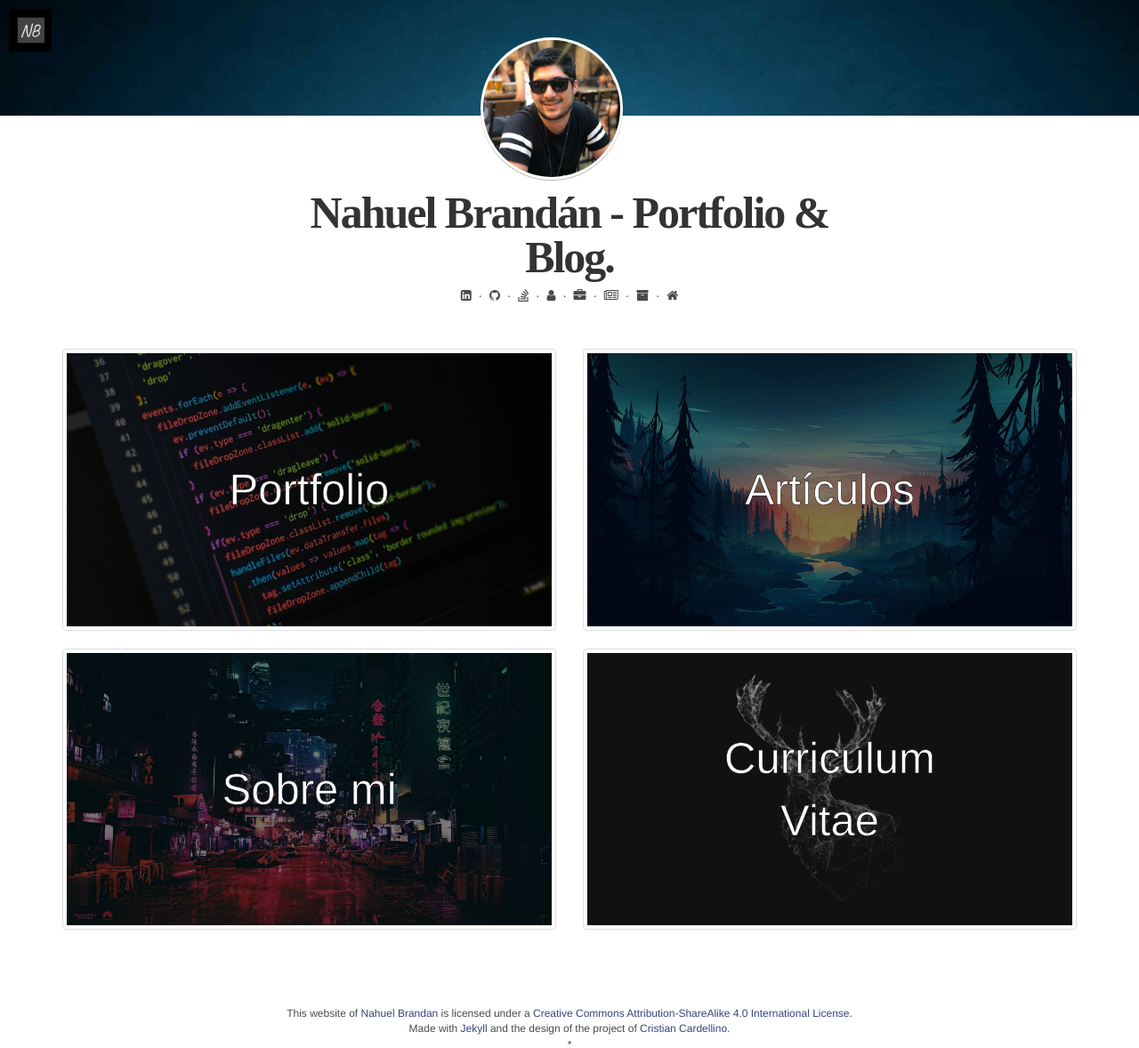
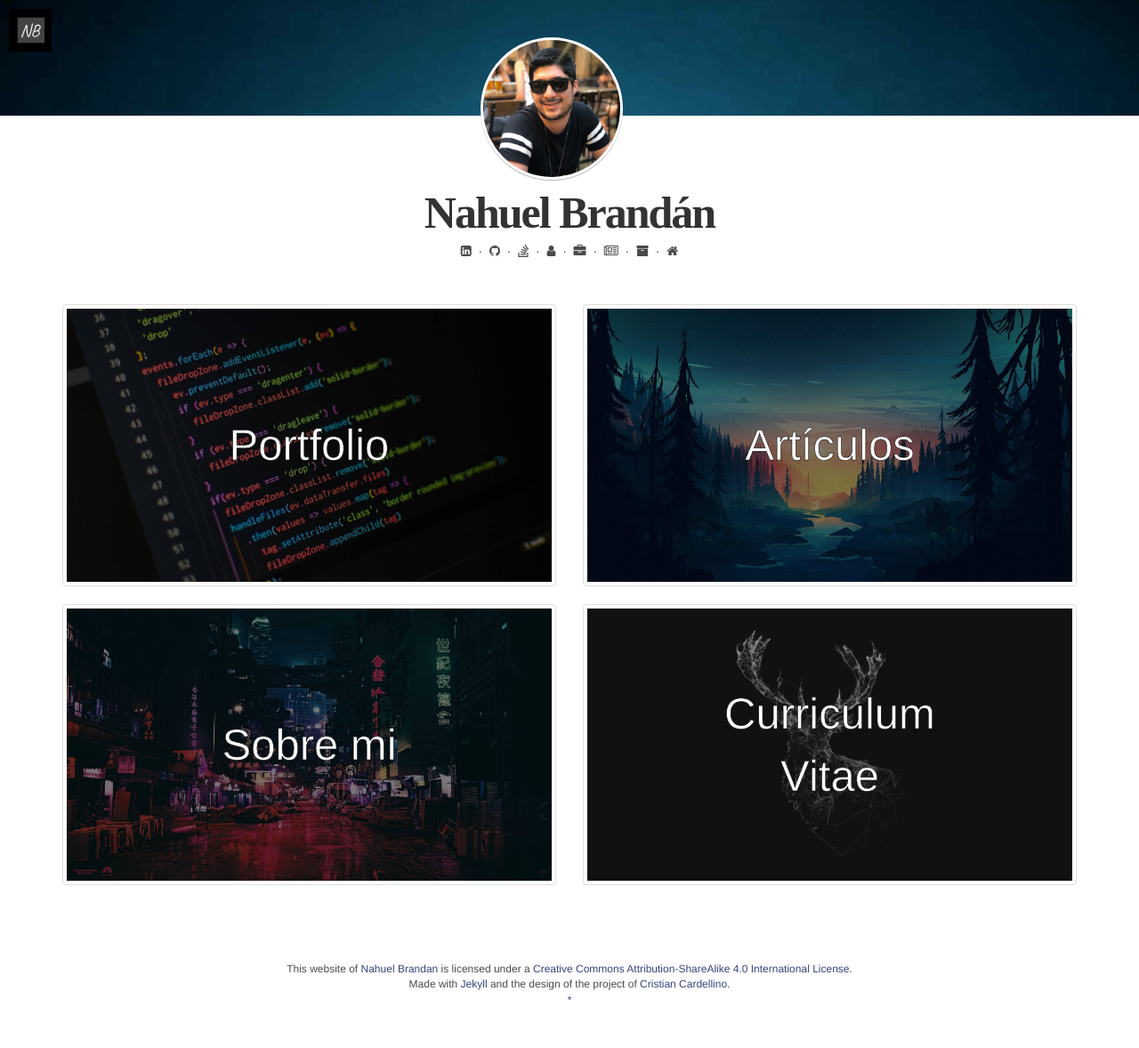
Before and after one commit to nahuelbrandan/nahuelbrandan.github.io, a Jekyll site: the page built from index.html, in a window 1280 px wide, cut to the strip 0-1178 px from the top of the page. Shown: the whole strip at 89% size. Built offline with Jekyll 4.4.1, drawn with Linux system fonts in a browser that asks for light colours; cached includes are drawn as plain includes; nearby versions of some CDN libraries; some web fonts are replaced; the list of posts is cut into pages by our own code.

Commit message:
rollback title

```diff
--- a/_config.yml
+++ b/_config.yml
@@ -12,7 +12,8 @@ plugins:
   - rouge
 
 # Site settings
-title: "Nahuel Brandán - Portfolio & Blog."
+title: "Nahuel Brandán"
+
 description: > # this means to ignore newlines until "email:"
     Personal website, Con muestra de portfolio & artículos.
 
```
